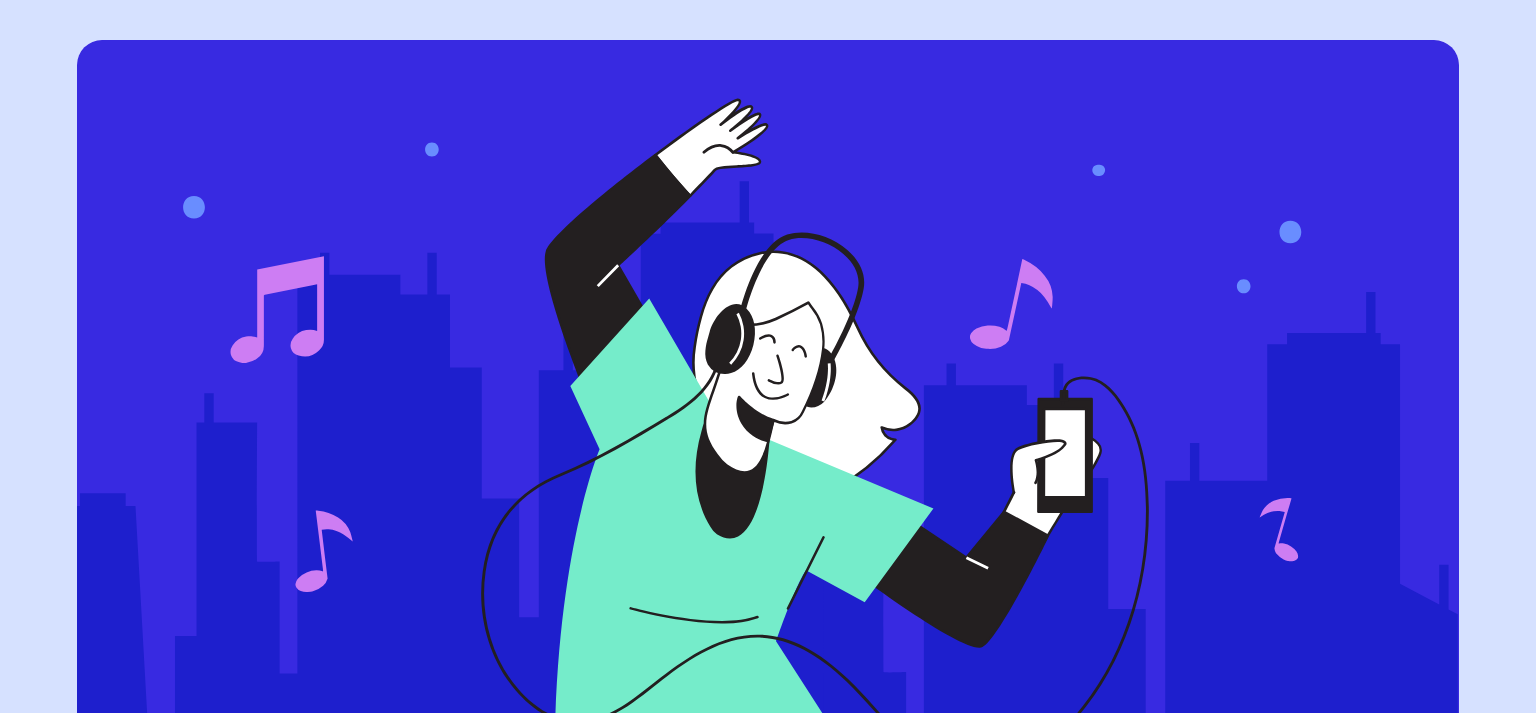
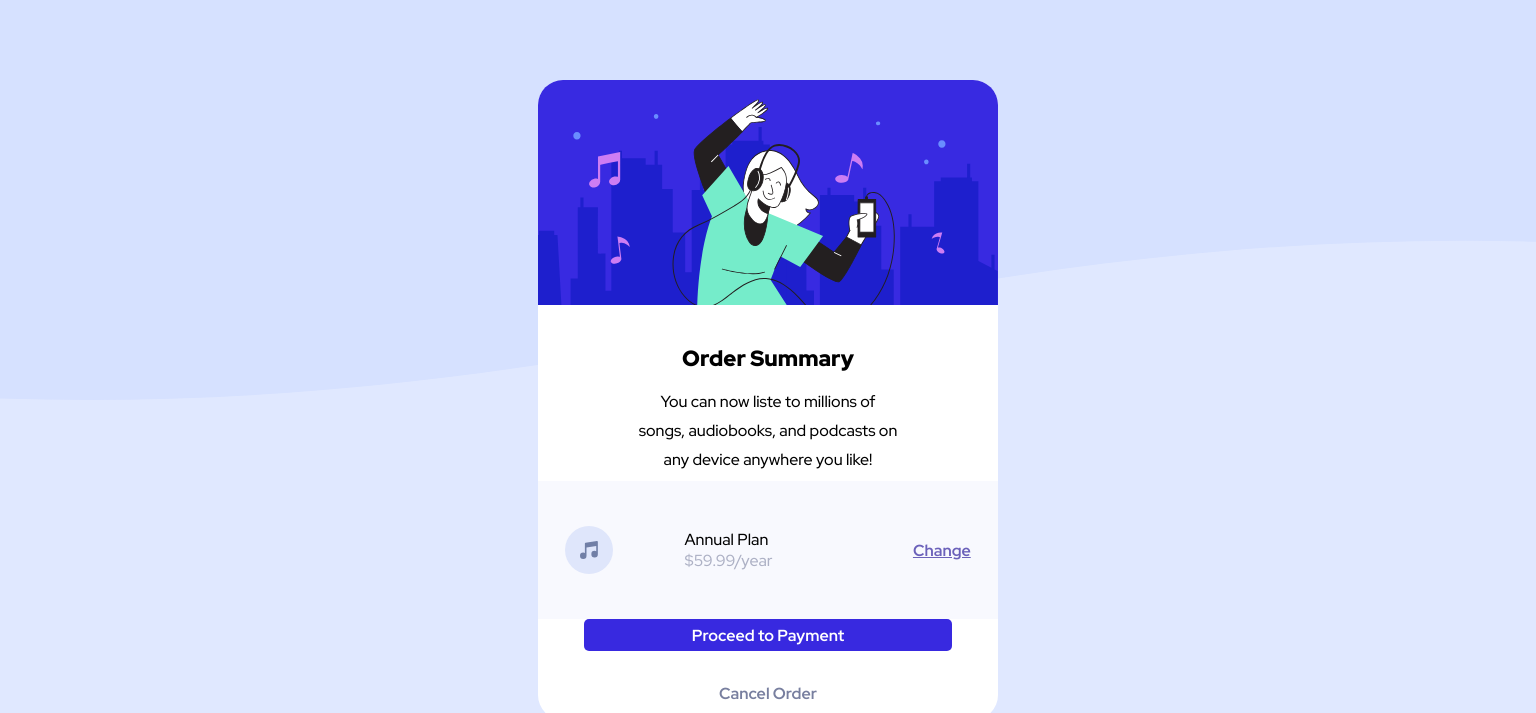
Before and after one commit to leonardo-farias/frontEndMentorOrderSummaryComponent, a plain HTML site: page index.html in a window 1536 px wide. Shown: the top 713 px of the page. Drawn offline with Linux system fonts and the light colour scheme.

Commit message:
Versão desktop
Layout responsivo para desktop e mobile

```diff
--- a/index.html
+++ b/index.html
@@ -23,7 +23,7 @@
                 <p class="plan">Annual Plan</p>
                 <p class="plan valuePlan">$59.99/year</p>
             </div>
-            <p class="changePlan">Change</p>
+            <p class="changePlan"><a>Change</a></p>
         </div>
         <div class="footer">
             <div class="footerButton" href="#">
--- a/main.css
+++ b/main.css
@@ -22,10 +22,13 @@ body{
     background-color: #F7F5FF;
     z-index: 2;
     margin: 0 5% 0 5%;
+    position: relative;
 }
 
 .imgHero{
     border-radius: 25px 25px 0 0;
+    width: 100%;
+    height: 30vh;
 }
 
 .text{
@@ -33,24 +36,19 @@ body{
     flex-direction: column;
     justify-content: center;
     align-items: center;
+    height: 28vh;
+    font-size: 16px;
 }
 
 h1{
     font-size: 22px;
     font-weight: 900;
-    padding: 10% 0 10% 0;
+    padding: 6% 0 4% 0;
     margin: 0;
-}
-
-.summary{
-    margin: 0;
-    padding: 0 10% 0 10%;
-    font-size: 16px;
 }
 
 .summaryLineOne{
     margin: 0;
-    text-indent: 4vw;
 }
 
 .summaryLineTwo{
@@ -60,18 +58,17 @@ h1{
 
 .summaryLineThree{
     margin: 0;
-    text-indent: 4vw;
 }
 
 .payment{
     display: flex;
     justify-content: space-between;
     align-items: center;
-    margin-top: 20%;
     background-color: #F8F9FE;
+    height: 22vh;
 }
 .imgPlayer{
-    padding-left: 12%;
+    padding-left: 6%;
 }
 .plan{
     margin: 0;
@@ -80,7 +77,7 @@ h1{
     color: #ADB1C5;
 }
 .changePlan{
-    padding-right: 12%;
+    padding-right: 6%;
     padding-left: 15%;
     color: #6B61BA;
     font-weight: bold;
@@ -91,12 +88,12 @@ h1{
     flex-direction: column;
     align-items: center;
     display: flex;
-    padding-top: 15%;
+    height: 20%;
 }
 
 .footerButton{
-    width: 70vw;
-    height: 6vh;
+    width: 80%;
+    height: 4vh;
     background-color: #3829E0;
     border-radius: 5px;
     border-width: 1px;
@@ -105,10 +102,33 @@ h1{
     justify-content: center;
     align-items: center;
     display: flex;
-    margin-bottom: 6%;
+    margin-bottom: 4vh;
 }
 
 .cancel{
     color: #787F9F;
     font-weight: bold;
 }
+
+
+@media(min-width: 1440px){
+
+    body{
+        background-size: 100% 50%;
+        background-color: #E0E8FF;
+        justify-content: center;
+    }
+
+    .hero{
+        width: 30%;
+        height: 80%;
+        background-color: white;
+    }
+
+
+
+
+
+
+
+}
```
